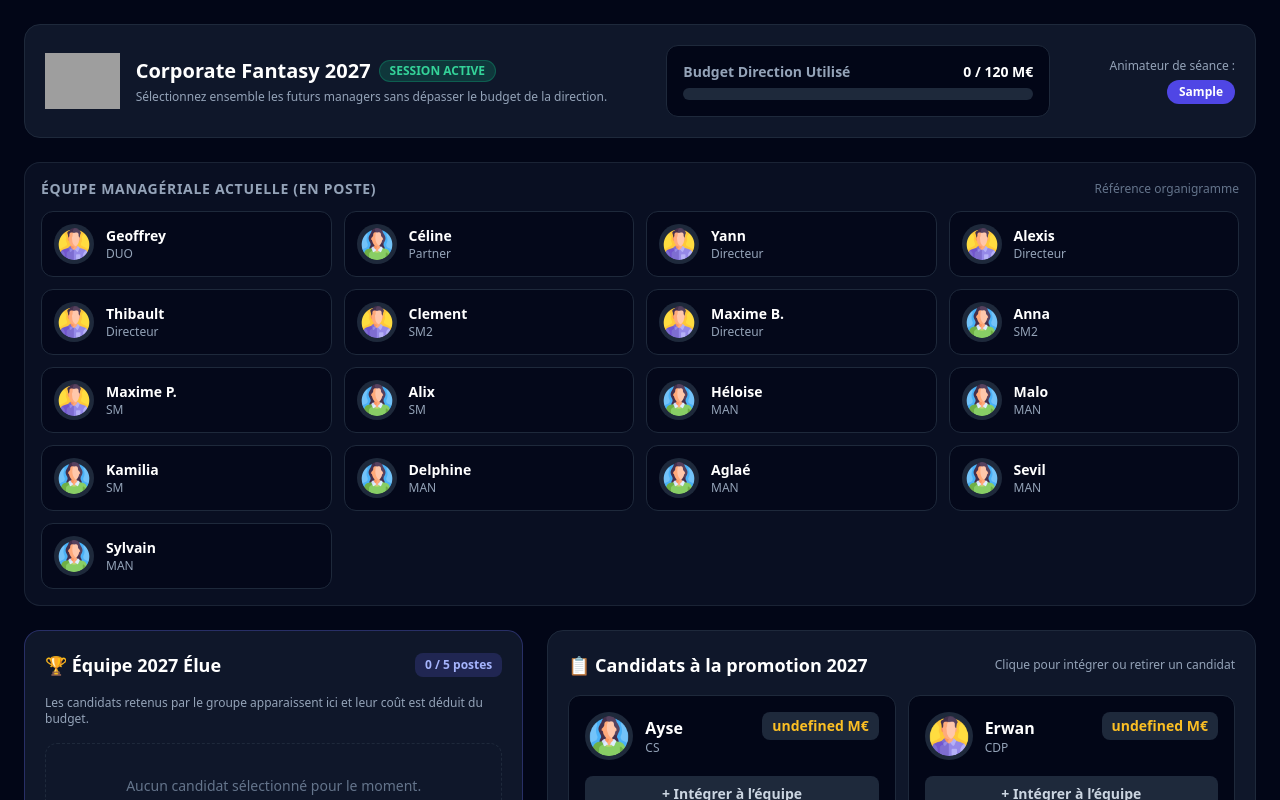
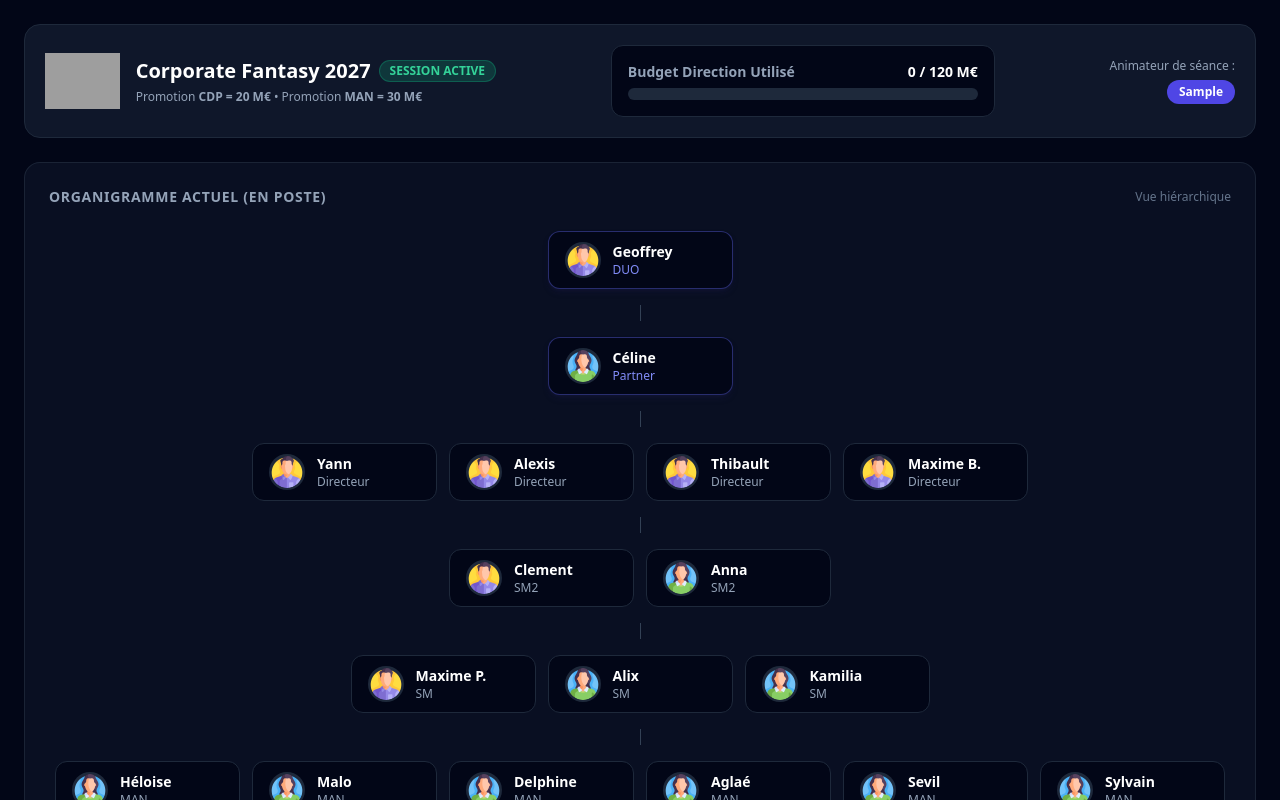
Before and after one commit to albertofarfalle/corporate-fantasy, a plain HTML site: page index.html in a window 1280 px wide. Both pictures are taken after typing "Sample" into the empty fields and a click on the button "Lancer la session". Shown: the top 800 px of the page. Drawn offline with nearby package versions, Linux system fonts and the light colour scheme; grey boxes are pictures that could not be loaded.

Commit message:
Update index.html

```diff
--- a/index.html
+++ b/index.html
@@ -52,7 +52,7 @@
             </span>
           </div>
           <p class="text-xs text-slate-400 mt-1">
-            Sélectionnez ensemble les futurs managers sans dépasser le budget de la direction.
+            Promotion <strong>CDP = 20 M€</strong> • Promotion <strong>MAN = 30 M€</strong>
           </p>
         </div>
       </div>
@@ -61,13 +61,13 @@
       <div class="w-full lg:w-96 bg-slate-950 border border-slate-800 rounded-xl p-4">
         <div class="flex justify-between text-sm font-semibold mb-1.5">
           <span class="text-slate-400">Budget Direction Utilisé</span>
-          <span id="budget-text" class="text-white">0 / 100 M€</span>
+          <span id="budget-text" class="text-white">0 / 120 M€</span>
         </div>
         <div class="w-full bg-slate-800 rounded-full h-3 overflow-hidden">
           <div id="budget-bar" class="bg-indigo-500 h-3 transition-all duration-300" style="width: 0%"></div>
         </div>
         <div id="budget-warning" class="hidden text-xs text-rose-400 font-semibold mt-1.5">
-          ⚠️ Budget dépassé ! Retirez un candidat pour libérer du budget.
+          ⚠️ Budget dépassé ! Ajustez les promotions pour libérer du budget.
         </div>
       </div>
 
@@ -78,15 +78,15 @@
       </div>
     </header>
 
-    <!-- ÉQUIPE ACTUELLE -->
-    <section class="bg-slate-900/60 border border-slate-800/80 rounded-2xl p-4">
-      <div class="flex items-center justify-between mb-3">
+    <!-- ORGANIGRAMME PYRAMIDAL DE L'ÉQUIPE ACTUELLE -->
+    <section class="bg-slate-900/60 border border-slate-800/80 rounded-2xl p-6">
+      <div class="flex items-center justify-between mb-6">
         <h2 class="text-sm font-semibold uppercase tracking-wider text-slate-400">
-          Équipe Managériale Actuelle (En poste)
+          Organigramme Actuel (En poste)
         </h2>
-        <span class="text-xs text-slate-500">Référence organigramme</span>
+        <span class="text-xs text-slate-500">Vue hiérarchique</span>
       </div>
-      <div id="current-team-list" class="grid grid-cols-1 sm:grid-cols-2 lg:grid-cols-4 gap-3"></div>
+      <div id="current-team-pyramid" class="space-y-4"></div>
     </section>
 
     <!-- ZONE DE JEU -->
@@ -97,14 +97,14 @@
         <div>
           <div class="flex items-center justify-between mb-4">
             <h2 class="text-lg font-bold text-white flex items-center gap-2">
-              🏆 Équipe 2027 Élue
+              🏆 Promotions 2027 Retenues
             </h2>
             <span id="elected-count" class="text-xs font-bold px-2.5 py-1 rounded-lg bg-indigo-500/20 text-indigo-300">
               0 / 5 postes
             </span>
           </div>
           <p class="text-xs text-slate-400 mb-4">
-            Les candidats retenus par le groupe apparaissent ici et leur coût est déduit du budget.
+            Retrouvez ici les candidats promus en <strong>MAN</strong> (30 M€) ou <strong>CDP</strong> (20 M€).
           </p>
           <div id="elected-team-list" class="space-y-3"></div>
         </div>
@@ -118,7 +118,7 @@
       <section class="lg:col-span-7 bg-slate-900 border border-slate-800 rounded-2xl p-5">
         <div class="flex flex-col sm:flex-row sm:items-center justify-between gap-2 mb-4">
           <h2 class="text-lg font-bold text-white">📋 Candidats à la promotion 2027</h2>
-          <span class="text-xs text-slate-400">Clique pour intégrer ou retirer un candidat</span>
+          <span class="text-xs text-slate-400">Choisis le poste visé : CDP (20 M€) ou MAN (30 M€)</span>
         </div>
         <div id="candidates-list" class="grid grid-cols-1 md:grid-cols-2 gap-3"></div>
       </section>
@@ -127,21 +127,79 @@
   </div>
 
   <script>
-    let selectedIds = new Set();
+    // Stocke les choix sous la forme { "c1": "MAN", "c2": "CDP" }
+    let selectedRoles = {};
 
+    // 1. Affichage pyramidal de l'équipe actuelle
     function renderCurrentTeam() {
-      const container = document.getElementById("current-team-list");
-      container.innerHTML = EQUIPE_ACTUELLE.map(member => `
-        <div class="flex items-center gap-3 bg-slate-950/70 border border-slate-800 rounded-xl p-3">
-          <img src="${member.genre}.png" alt="${member.genre}" class="w-10 h-10 rounded-full object-cover bg-slate-800 p-1" />
+      const container = document.getElementById("current-team-pyramid");
+
+      // Définition des étages de la pyramide dans l'ordre exact demandé
+      const niveaux = [
+        { label: "Direction Générale", match: (p) => p.toUpperCase() === "DUO" },
+        { label: "Adjointe DUO", match: (p) => p.toUpperCase().includes("PARTNER") || p.toUpperCase().includes("ADJOINTE") },
+        { label: "Directeurs", match: (p) => p.toUpperCase().includes("DIRECTEUR") },
+        { label: "Senior Managers 2 (SM2)", match: (p) => p.toUpperCase() === "SM2" },
+        { label: "Senior Managers (SM)", match: (p) => p.toUpperCase() === "SM" },
+        { label: "Managers (MAN)", match: (p) => p.toUpperCase() === "MAN" }
+      ];
+
+      let html = "";
+      const usedIndexes = new Set();
+
+      niveaux.forEach((niveau, levelIdx) => {
+        const members = EQUIPE_ACTUELLE.filter((m, idx) => {
+          if (!usedIndexes.has(idx) && niveau.match(m.poste.trim())) {
+            usedIndexes.add(idx);
+            return true;
+          }
+          return false;
+        });
+
+        if (members.length > 0) {
+          // Ajoute un petit connecteur vertical entre les étages
+          if (html !== "") {
+            html += `<div class="flex justify-center -my-2"><div class="w-px h-4 bg-slate-700"></div></div>`;
+          }
+
+          html += `
+            <div class="flex flex-wrap justify-center gap-3">
+              ${members.map(member => `
+                <div class="flex items-center gap-3 bg-slate-950 border ${levelIdx <= 1 ? 'border-indigo-500/40 shadow-md shadow-indigo-950/30' : 'border-slate-800'} rounded-xl px-4 py-2.5 min-w-[185px]">
+                  <img src="${member.genre}.png" alt="${member.genre}" class="w-9 h-9 rounded-full object-cover bg-slate-800 p-0.5" />
+                  <div>
+                    <div class="font-semibold text-sm text-white">${member.prenom}</div>
+                    <div class="text-xs font-medium ${levelIdx <= 1 ? 'text-indigo-400' : 'text-slate-400'}">${member.poste}</div>
+                  </div>
+                </div>
+              `).join("")}
+            </div>
+          `;
+        }
+      });
+
+      // Filet de sécurité si un poste a une orthographe imprévue
+      const others = EQUIPE_ACTUELLE.filter((_, idx) => !usedIndexes.has(idx));
+      if (others.length > 0) {
+        html += `
+          <div class="flex flex-wrap justify-center gap-3 pt-2 border-t border-slate-800/50">
+            ${others.map(member => `
+              <div class="flex items-center gap-3 bg-slate-950 border border-slate-800 rounded-xl px-4 py-2.5 min-w-[185px]">
+                <img src="${member.genre}.png" alt="${member.genre}" class="w-9 h-9 rounded-full object-cover bg-slate-800 p-0.5" />
                 <div>
                   <div class="font-semibold text-sm text-white">${member.prenom}</div>
                   <div class="text-xs text-slate-400">${member.poste}</div>
                 </div>
               </div>
-      `).join("");
+            `).join("")}
+          </div>
+        `;
       }
 
+      container.innerHTML = html;
+    }
+
+    // 2. Connexion
     document.getElementById("login-form").addEventListener("submit", (e) => {
       e.preventDefault();
       const input = document.getElementById("pseudo-input").value.trim();
@@ -152,82 +210,114 @@
       renderBoard();
     });
 
-    window.toggleCandidate = function(candidateId) {
-      if (selectedIds.has(candidateId)) {
-        selectedIds.delete(candidateId);
+    // 3. Sélectionner / Basculer entre CDP, MAN ou Retirer
+    window.selectRole = function(candidateId, role) {
+      if (selectedRoles[candidateId] === role) {
+        delete selectedRoles[candidateId]; // Re-cliquer sur le bouton actif le retire
       } else {
-        selectedIds.add(candidateId);
+        selectedRoles[candidateId] = role; // Définit ou bascule vers CDP / MAN
       }
       renderBoard();
     };
 
+    // 4. Mise à jour du tableau de bord
     function renderBoard() {
       const electedCandidates = [];
       let totalBudgetUsed = 0;
 
       const candidatesHTML = CANDIDATS.map(cand => {
-        const isElected = selectedIds.has(cand.id);
-        if (isElected) {
-          electedCandidates.push(cand);
-          totalBudgetUsed += cand.prix;
+        const chosenRole = selectedRoles[cand.id] || null; // 'CDP', 'MAN' ou null
+        const cost = chosenRole ? PRIX_PAR_ROLE[chosenRole] : 0;
+
+        if (chosenRole) {
+          electedCandidates.push({ ...cand, chosenRole, cost });
+          totalBudgetUsed += cost;
         }
 
+        const isCDP = chosenRole === "CDP";
+        const isMAN = chosenRole === "MAN";
+
         return `
-          <div class="border ${isElected ? 'border-emerald-500/60 bg-emerald-950/20' : 'border-slate-800 bg-slate-950'} rounded-xl p-4 flex flex-col justify-between transition">
+          <div class="border ${chosenRole ? (isMAN ? 'border-amber-500/60 bg-amber-950/10' : 'border-sky-500/60 bg-sky-950/10') : 'border-slate-800 bg-slate-950'} rounded-xl p-4 flex flex-col justify-between transition">
             <div class="flex items-start justify-between gap-2">
               <div class="flex items-center gap-3">
                 <img src="${cand.genre}.png" alt="${cand.genre}" class="w-12 h-12 rounded-full object-cover bg-slate-800 p-1" />
                 <div>
-                  <h3 class="font-bold text-white flex items-center gap-1.5">
+                  <h3 class="font-bold text-white flex items-center gap-2">
                     ${cand.prenom}
-                    ${isElected ? '<span class="text-xs px-1.5 py-0.5 rounded bg-emerald-500/20 text-emerald-400">ÉLU</span>' : ''}
+                    ${isCDP ? '<span class="text-xs px-2 py-0.5 rounded bg-sky-500/20 text-sky-300 font-bold">PROMU CDP</span>' : ''}
+                    ${isMAN ? '<span class="text-xs px-2 py-0.5 rounded bg-amber-500/20 text-amber-300 font-bold">PROMU MAN</span>' : ''}
                   </h3>
-                  <p class="text-xs text-slate-400">${cand.poste}</p>
+                  <p class="text-xs text-slate-400">Actuel : ${cand.poste}</p>
                 </div>
               </div>
-              <span class="px-2.5 py-1 rounded-lg bg-slate-800 text-amber-400 font-bold text-sm">
-                ${cand.prix} M€
-              </span>
             </div>
 
+            <!-- Double bouton de choix : CDP (20 M€) ou MAN (30 M€) -->
+            <div class="mt-4 grid grid-cols-2 gap-2">
               <button
-              onclick="toggleCandidate('${cand.id}')"
-              class="mt-4 w-full py-2 px-3 rounded-lg text-sm font-semibold transition cursor-pointer ${
-                isElected
-                  ? 'bg-emerald-600 text-white hover:bg-emerald-500'
-                  : 'bg-slate-800 text-slate-300 hover:bg-slate-700'
+                onclick="selectRole('${cand.id}', 'CDP')"
+                class="py-2 px-2 rounded-lg text-xs font-semibold transition cursor-pointer border ${
+                  isCDP
+                    ? 'bg-sky-600 border-sky-400 text-white shadow-sm'
+                    : 'bg-slate-900 border-slate-700 text-slate-300 hover:bg-slate-800'
                 }"
               >
-              ${isElected ? '✓ Dans l’équipe 2027 (Retirer)' : '+ Intégrer à l’équipe'}
+                ${isCDP ? '✓ CDP (20 M€)' : 'Promouvoir CDP (20 M€)'}
               </button>
+
+              <button
+                onclick="selectRole('${cand.id}', 'MAN')"
+                class="py-2 px-2 rounded-lg text-xs font-semibold transition cursor-pointer border ${
+                  isMAN
+                    ? 'bg-amber-600 border-amber-400 text-white shadow-sm'
+                    : 'bg-slate-900 border-slate-700 text-slate-300 hover:bg-slate-800'
+                }"
+              >
+                ${isMAN ? '✓ MAN (30 M€)' : 'Promouvoir MAN (30 M€)'}
+              </button>
+            </div>
           </div>
         `;
       }).join("");
 
       document.getElementById("candidates-list").innerHTML = candidatesHTML;
 
+      // Colonne gauche : Équipe 2027 Élue
       const electedContainer = document.getElementById("elected-team-list");
       if (electedCandidates.length === 0) {
         electedContainer.innerHTML = `
           <div class="text-center py-8 border border-dashed border-slate-800 rounded-xl text-slate-500 text-sm">
-            Aucun candidat sélectionné pour le moment.
+            Aucune promotion sélectionnée pour le moment.
           </div>
         `;
       } else {
-        electedContainer.innerHTML = electedCandidates.map(cand => `
-          <div class="flex items-center justify-between bg-slate-950 border border-emerald-500/40 rounded-xl p-3">
+        electedContainer.innerHTML = electedCandidates.map(cand => {
+          const isMAN = cand.chosenRole === "MAN";
+          return `
+            <div class="flex items-center justify-between bg-slate-950 border ${isMAN ? 'border-amber-500/40' : 'border-sky-500/40'} rounded-xl p-3">
               <div class="flex items-center gap-3">
                 <img src="${cand.genre}.png" alt="${cand.genre}" class="w-10 h-10 rounded-full object-cover bg-slate-800 p-1" />
                 <div>
-                <div class="font-bold text-sm text-white">${cand.prenom}</div>
-                <div class="text-xs text-slate-400">${cand.poste}</div>
+                  <div class="font-bold text-sm text-white flex items-center gap-2">
+                    ${cand.prenom}
+                    <span class="text-[11px] px-2 py-0.5 rounded font-bold ${isMAN ? 'bg-amber-500/20 text-amber-300' : 'bg-sky-500/20 text-sky-300'}">
+                      ${cand.chosenRole}
+                    </span>
+                  </div>
+                  <div class="text-xs text-slate-400">Actuel : ${cand.poste}</div>
                 </div>
               </div>
-            <span class="font-bold text-amber-400 text-sm">${cand.prix} M€</span>
+              <div class="flex items-center gap-3">
+                <span class="font-bold ${isMAN ? 'text-amber-400' : 'text-sky-400'} text-sm">${cand.cost} M€</span>
+                <button onclick="selectRole('${cand.id}', '${cand.chosenRole}')" title="Retirer" class="text-slate-500 hover:text-rose-400 text-xs font-bold cursor-pointer">✕</button>
               </div>
-        `).join("");
+            </div>
+          `;
+        }).join("");
       }
 
+      // Jauge budget
       const budgetPercent = Math.min(100, Math.round((totalBudgetUsed / BUDGET_MAX_DIRECTION) * 100));
       const isOverBudget = totalBudgetUsed > BUDGET_MAX_DIRECTION;
 
@@ -237,6 +327,7 @@
       document.getElementById("budget-bar").className = `h-3 transition-all duration-300 ${isOverBudget ? 'bg-rose-500' : 'bg-emerald-500'}`;
       document.getElementById("budget-warning").classList.toggle("hidden", !isOverBudget);
 
+      // Compteur et statut final
       document.getElementById("elected-count").textContent = `${electedCandidates.length} / ${TAILLE_EQUIPE_CIBLE} postes`;
       const banner = document.getElementById("consensus-banner");
 
```
Lines whose indentation alone changed are shown as unchanged.
